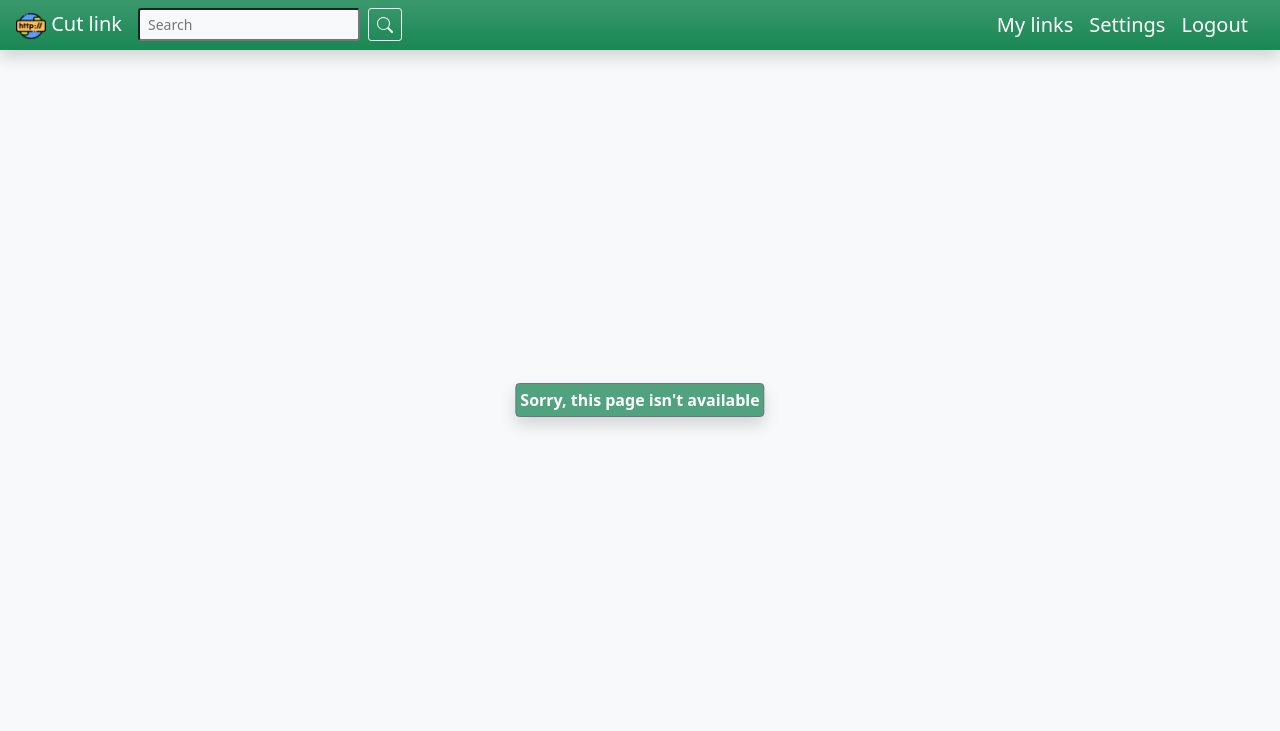
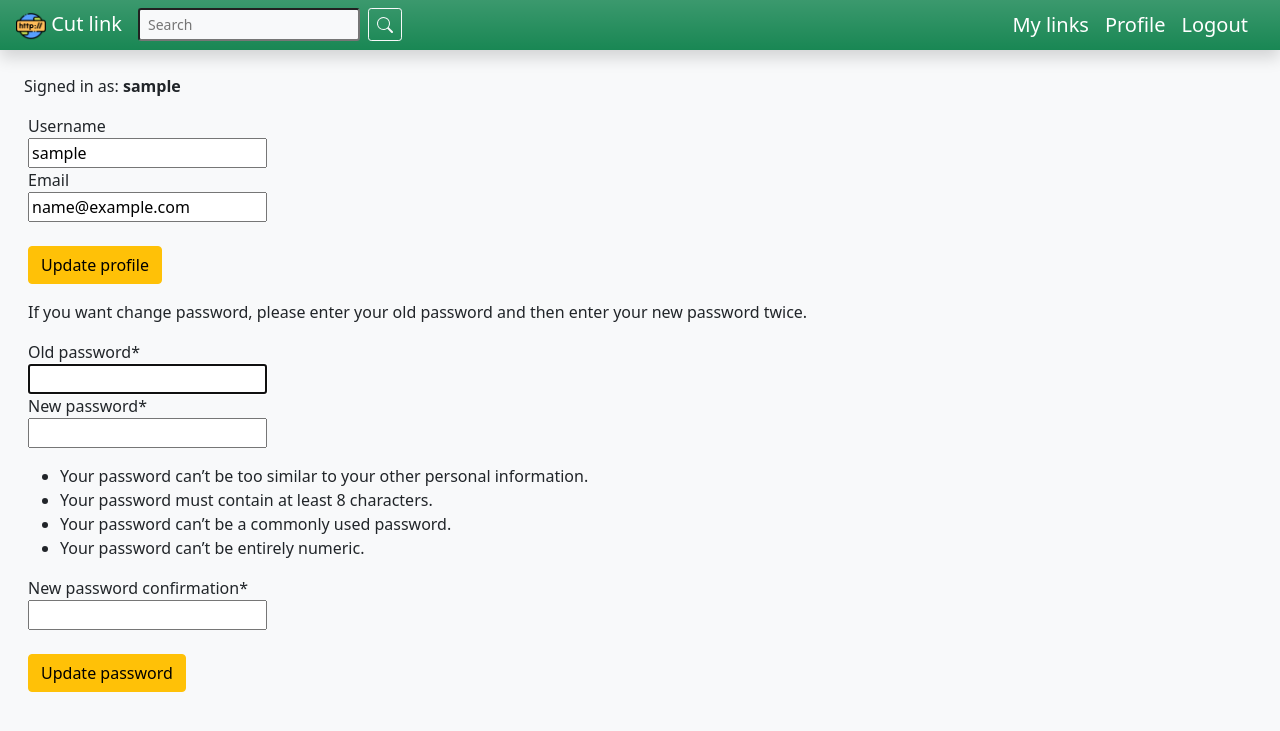
Before and after one commit to lestec-al/django-links, a Django app: page /profile/ in a window 1280 px wide. Shown: the top 731 px of the page. Run offline with Django 3.2, Linux system fonts and the light colour scheme; the visitor is signed in with stand-in values (Sample User, id 1); data that the repository does not hold is empty; some libraries are stand-ins or nearby versions.

Commit message:
Add profile menu, renaming links

```diff
--- a/links/admin.py
+++ b/links/admin.py
@@ -1,4 +1,4 @@
 from django.contrib import admin
-from .models import Links
+from .models import Link
 
-admin.site.register(Links)
+admin.site.register(Link)
--- a/links/apps.py
+++ b/links/apps.py
@@ -2,5 +2,5 @@ from django.apps import AppConfig
 
 
 class LinksConfig(AppConfig):
-    default_auto_field = 'django.db.models.BigAutoField'
-    name = 'links'
+    default_auto_field = "django.db.models.BigAutoField"
+    name = "links"
--- a/links/forms.py
+++ b/links/forms.py
@@ -1,12 +1,13 @@
 from django import forms
-from .models import Links
+from .models import Link
 from django.contrib.auth.models import User
 from django.contrib.auth.forms import UserCreationForm
+from django.contrib.auth.forms import UserChangeForm
 
 class LinksForm(forms.ModelForm):
-    original = forms.URLField(required=True, min_length=11)
+    original = forms.URLField(required=True)
     class Meta:
-        model = Links
+        model = Link
         fields = ["original"]
 
 class UserForm(UserCreationForm):
@@ -17,15 +18,16 @@ class UserForm(UserCreationForm):
 
     class Meta:
         model = User
-        fields = ('username', 'email', 'password1', 'password2', )
+        fields = ("username", "email", "password1", "password2", )
 
-class UserUpdateForm(UserCreationForm):
-    email = forms.EmailField(max_length=254, help_text='', required=False)
-    first_name = forms.CharField(required=False)
-    last_name = forms.CharField(required=False)
-    password1 = forms.CharField(label="Password", help_text="", widget=forms.PasswordInput)
-    password2 = forms.CharField(label="Confirm password", help_text="", widget=forms.PasswordInput)
+class UserUpdateForm(UserChangeForm):
+    username = forms.CharField(min_length=8, max_length=150, help_text="", required=False)
+    email = forms.EmailField(max_length=254, help_text="", required=False)
+    password = None
 
     class Meta:
         model = User
-        fields = ['first_name', 'last_name', 'email', 'password1', 'password2' ]
+        fields = ["username", "email"]
+
+class EditSlugForm(forms.Form):
+    slug = forms.CharField(min_length=1)
--- a/links/templates/links/list.html
+++ b/links/templates/links/list.html
@@ -22,7 +22,7 @@
               <a class="link-success" href="{% url 'link' object.slug %}">{{request.get_host}}/{{object.slug}}/</a>
             </div>
             <div class="p-2">
-              <a class="link-secondary" href="{{ object.original }}">{{ object.original|slice:"8:35" }}...</a>
+              <a class="link-secondary" title={{ object.original }} href="{{ object.original }}">{{ object.original|slice:"8:35" }}...</a>
             </div>
             <div class="p-2">
               {{ object.created_at|naturaltime }}
@@ -31,13 +31,17 @@
               {{ object.counter }} clicks
             </div>
             <div class="col-1 p-0">
-              <input class="btn btn-outline-danger btn-sm" type="submit" value="✘" name="delete{{ object.id }}">
+              <input class="btn btn-outline-danger btn-sm" type="submit" value=" ✘ " name="delete-{{ object.id }}">
+            </div>
+            <div class="col-1 p-0 ps-3">
+              <input class="btn btn-outline-warning btn-sm" type="submit" value="✏" name="edit-{{ object.id }}">
             </div>
           </div>
         </div>
       {% endfor %}
       </div>
     </form>
+    {% if edit_form %}{% include "links/overlay.html" %}{% endif %}
     {% endblock %}
   </body>
 </html>
--- a/links/templates/links/nav.html
+++ b/links/templates/links/nav.html
@@ -15,7 +15,7 @@
                 </svg></button>
             </form>
             <a class="navbar-brand" href="{% url 'links' %}">My links</a>
-            <a class="navbar-brand" href="{% url 'settings' %}">Settings</a>
+            <a class="navbar-brand" href="{% url 'profile' %}">Profile</a>
             <a class="navbar-brand" href="{% url 'logout' %}">Logout</a>
         </div>
         {% else %}
--- /dev/null
+++ b/links/templates/links/profile.html
@@ -0,0 +1,32 @@
+{% extends "links/list.html" %}
+
+{% block title %}Links - Profile{% endblock %}
+
+{% block content %}
+
+<div class="m-4">
+  <p>Signed in as: <b>{{ user }}</b></p>
+  <div class="m-1">
+    {% if update_user_form %}
+    <form method="post">{% csrf_token %}
+      {% load crispy_forms_tags %}
+      {{ update_user_form|crispy }}
+      <br>
+      <input class="btn btn-warning" type="submit" value="Update profile" name="update_account">
+    </form>
+    {% endif %}
+  </div>
+  <div class="m-1">
+    {% if update_password_form %}
+    <form method="post">{% csrf_token %}
+      <p>If you want change password, please enter your old password and then enter your new password twice.</p>
+      {% load crispy_forms_tags %}
+      {{ update_password_form|crispy }}
+      <br>
+      <input class="btn btn-warning" type="submit" value="Update password" name="update_password">
+    </form>
+    {% endif %}
+  </div>
+</div>
+
+{% endblock %}
--- a/links/views.py
+++ b/links/views.py
@@ -1,112 +1,112 @@
 from django.shortcuts import render, redirect
 from django.contrib.auth.mixins import LoginRequiredMixin
 from django.views import View
-from .models import Links
-from .forms import LinksForm, UserForm, UserUpdateForm
+from .models import Link
+from .forms import *
 from django.contrib.auth import login
-from django.contrib.auth.models import User
+from django.contrib.auth.forms import PasswordChangeForm
+from django.contrib.auth.decorators import login_required
 
-# Create individual link from id
-def idToShortURL(id):
-    map = "abcdefghijklmnopqrstuvwxyzABCDEFGHIJKLMNOPQRSTUVWXYZ0123456789"
-    shortURL = ""
-    while(int(id) > 0):
-        shortURL += map[id % 62]
-        id //= 62
-    return shortURL[len(shortURL): : -1]
+@login_required
+def links_list_view(request):
+    context = {}
+    str_search = request.GET.get("search", False)
+    if str_search:
+        queryset = Link.objects.filter(user=request.user.id, original__contains=str_search).order_by("-created_at")
+    else:
+        queryset = Link.objects.filter(user=request.user.id).order_by("-created_at")
+    context["object_list"] = queryset
 
-class LinksListView(LoginRequiredMixin, View):
-    template_name = 'links/list.html'
-
-    def get(self, request):
-        context = {}
-        str_search = request.GET.get("search", False)
-        if str_search:
-            queryset = Links.objects.filter(user=request.user.id, original__contains=str_search).order_by("-created_at")
-        else:
-            queryset = Links.objects.filter(user=request.user.id).order_by("-created_at")
-        context['object_list'] = queryset
-        return render(request, self.template_name, context)
-
-    def post(self, request, id=None):
-        queryset = Links.objects.filter(user=request.user.id)
-        for obj in queryset:
-            if request.POST.get("delete" + str(obj.id)):
-                obj.delete()
+    if request.method == "POST":
+        id = int(list(request.POST.keys())[-1][list(request.POST.keys())[-1].index('-'):][1:])
+        obj = Link.objects.get(id=id)
+        if request.POST.get(f"delete-{str(id)}"):
+            obj.delete()
+            return redirect("/links/")
+        if request.POST.get(f"edit-{str(id)}"):
+            context["edit_form"] = EditSlugForm()
+            context["edit_obj"] = obj
+        if request.POST.get(f"save_edit_link-{str(id)}"):
+            form = EditSlugForm(request.POST)
+            context["edit_form"] = form
+            context["edit_obj"] = obj
+            # Slug validation
+            forbidden = ["links","admin","registration","profile","login","logout","password_change","password_reset","reset"]
+            if (form.is_valid() and
+                len([f for f in forbidden if f in form.cleaned_data.get("slug")]) == 0 and
+                len([o for o in Link.objects.filter(slug=form.cleaned_data.get("slug")) if o != obj]) == 0
+                ):
+                obj.slug = form.cleaned_data.get("slug")
+                obj.save()
                 return redirect("/links/")
+            else:
+                context["not_valid"] = True
+    return render(request, "links/list.html", context)
 
 class LinksCreateView(View):
-    template_name = 'links/create.html'
-
+    template_name = "links/create.html"
     def get(self, request):
         form = LinksForm()
         context = {}
-        context['form'] = form
+        context["form"] = form
         return render(request, self.template_name, context)
 
     def post(self, request):
         form = LinksForm(request.POST or None)
         context = {}
-        context['form'] = form
+        context["form"] = form
         if form.is_valid():
             form = form.save(commit=False)
             if request.user.is_authenticated:
                 form.user = request.user
             form.save()
-            form.slug = idToShortURL(form.id)
-            form.save()
-            obj = Links.objects.get(id=form.id)
-            context['object'] = obj
+            obj = Link.objects.get(id=form.id)
+            context["object"] = obj
         return render(request, self.template_name, context)
 
-class SettingsView(LoginRequiredMixin, View):
-    template_name = 'links/settings.html'
+class ProfileView(LoginRequiredMixin, View):
+    template_name = "links/profile.html"
     def get(self, request):
         context = {}
-        user = User.objects.get(id=request.user.id)
-        update_user_form = UserUpdateForm(instance=user)
-        context['update_user_form'] = update_user_form
+        context["update_user_form"] = UserUpdateForm(instance=request.user)
+        context["update_password_form"] = PasswordChangeForm(user=request.user)
         return render(request, self.template_name, context)
 
     def post(self, request):
         context = {}
-        if request.POST.get('update_account'):
-            user = User.objects.get(id=request.user.id)
-            update_user_form = UserUpdateForm(request.POST, instance=user)
+        if request.POST.get("update_password"):
+            update_password_form = PasswordChangeForm(data=request.POST, user=request.user)
+            if update_password_form.is_valid():
+                update_password_form.save()
+                return redirect("/profile/")
+            context["update_password_form"] = update_password_form
+        if request.POST.get("update_account"):
+            update_user_form = UserUpdateForm(data=request.POST, instance=request.user)
             if update_user_form.is_valid():
-                user = update_user_form.save(commit=False)
-                user.save()
-                return redirect("/settings/")
-            context['update_user_form'] = update_user_form
-            return render(request, self.template_name, context)
-
-# Redirect to original link + count clicks
-class LinkRedirectView(View):
-    def get(self, request, slug=None):
-        try:
-            obj = Links.objects.get(slug=slug, user=request.user.id)
-            obj.counter += 1
-            obj.save()
-            return redirect(obj.original)
-        except:
-            return render(request, 'links/error.html')
-
-class RegistrationView(View):
-    template_name = 'registration/registration.html'
-
-    def get(self, request):
-        context = {}
-        form = UserForm()
-        context['form'] = form
+                update_user_form.save()
+                return redirect("/profile/")
+            context["update_user_form"] = update_user_form
         return render(request, self.template_name, context)
 
-    def post(self, request):
-        if request.POST.get('registration'):
-            form = UserForm(request.POST)
-            if form.is_valid():
-                user = form.save(commit=False)
-                user.username = user.username.lower()
-                user.save()
-                login(request, user)
-                return redirect("/")
-            return render(request, self.template_name, {'form': form})
+def link_redirect_view(request, slug=None):
+    """Redirect to original link + count clicks"""
+    try:
+        obj = Link.objects.get(slug=slug, user=request.user.id)
+        obj.counter += 1
+        obj.save()
+        return redirect(obj.original)
+    except:
+        return render(request, "links/error.html")
+
+def registration_view(request):
+    context = {}
+    form = UserForm(request.POST or None)
+    context["form"] = form
+    if request.POST.get("registration"):
+        if form.is_valid():
+            user = form.save(commit=False)
+            user.username = user.username.lower()
+            user.save()
+            login(request, user)
+            return redirect("/")
+    return render(request, "registration/registration.html", context)
--- a/links_project/settings.py
+++ b/links_project/settings.py
@@ -127,5 +127,6 @@ STATIC_URL = '/static/'
 
 DEFAULT_AUTO_FIELD = 'django.db.models.BigAutoField'
 
+LOGIN_URL = '/login/'
 LOGIN_REDIRECT_URL = '/'
-LOGOUT_REDIRECT_URL = '/accounts/login/'
+LOGOUT_REDIRECT_URL = '/login/'
--- a/links_project/urls.py
+++ b/links_project/urls.py
@@ -1,13 +1,13 @@
 from django.contrib import admin
 from django.urls import include, path
-from links.views import LinksListView, LinksCreateView, RegistrationView, LinkRedirectView, SettingsView
+from links.views import *
 
 urlpatterns = [
     path("", LinksCreateView.as_view(), name="link_create"),
-    path("links/", LinksListView.as_view(), name="links"),
+    path("links/", links_list_view, name="links"),
     path('admin/', admin.site.urls),
-    path("registration/", RegistrationView.as_view(), name="registration"),
-    path("settings/", SettingsView.as_view(), name="settings"),
-    path('accounts/', include('django.contrib.auth.urls')),
-    path("<slug:slug>/", LinkRedirectView.as_view(), name="link"),
+    path("registration/", registration_view, name="registration"),
+    path("profile/", ProfileView.as_view(), name="profile"),
+    path('', include('django.contrib.auth.urls')),
+    path("<slug:slug>/", link_redirect_view, name="link"),
 ]
```
Also changed, not shown: links/models.py (+18 -4 lines), links/templates/links/overlay.html (added, +38 -0 lines), links/templates/links/settings.html (deleted, +0 -19 lines), pic-readme-1.jpg, pic-readme-2.jpg, readme.md.
